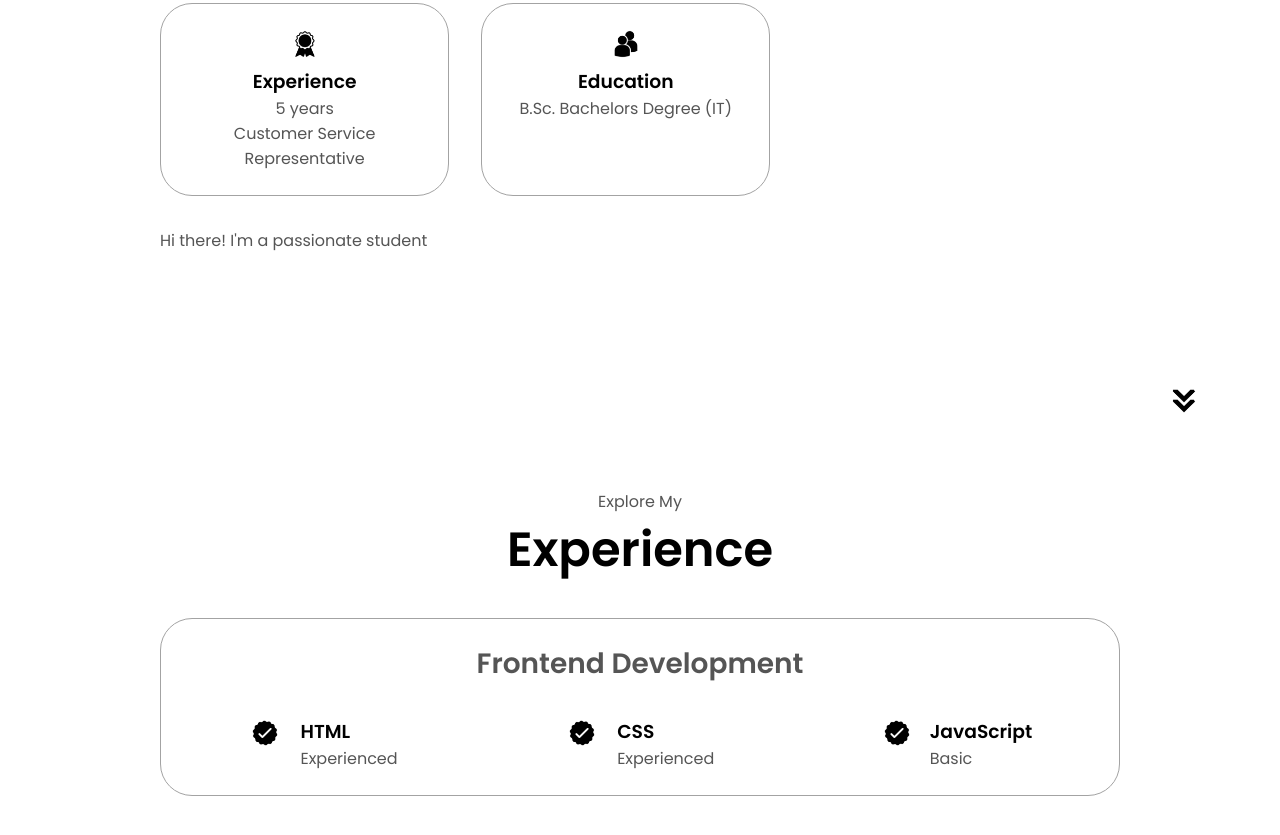
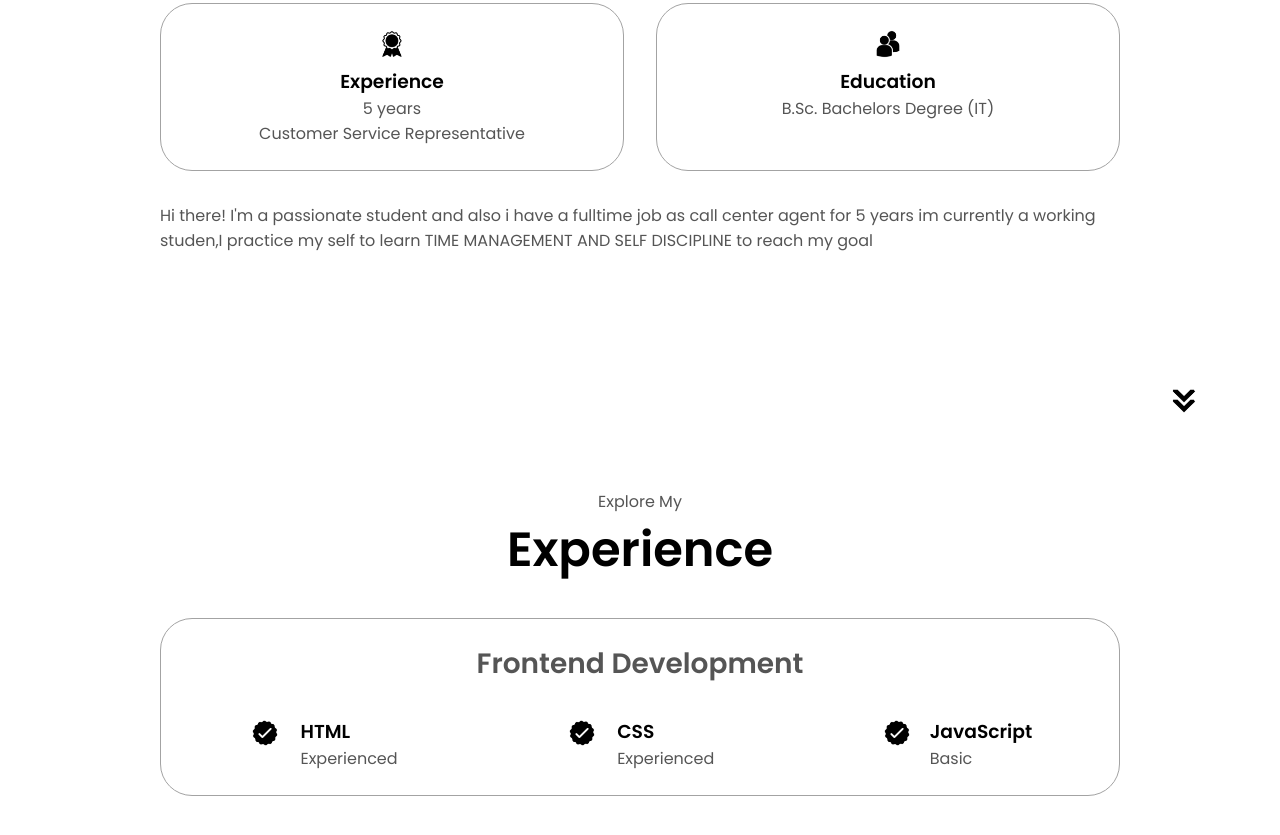
Before and after one commit to Jeancel17/jeancel-portfolio4, a website: page index.html in a window 1280 px wide. Shown: the part 1207-2042 px from the top of the page. Drawn offline with Linux system fonts and the light colour scheme.

Commit message:
Update index.html

```diff
--- a/index.html
+++ b/index.html
@@ -85,7 +85,7 @@
         <div class="text-container">
           <p>
             <!--ABOUT-->
-            Hi there! I'm a passionate student
+            Hi there! I'm a passionate student and also i have a fulltime job as call center agent for 5 years im currently a working studen,I practice my self to learn TIME MANAGEMENT AND SELF DISCIPLINE to reach my goal
           </p>
         </div>
       </div>
```
